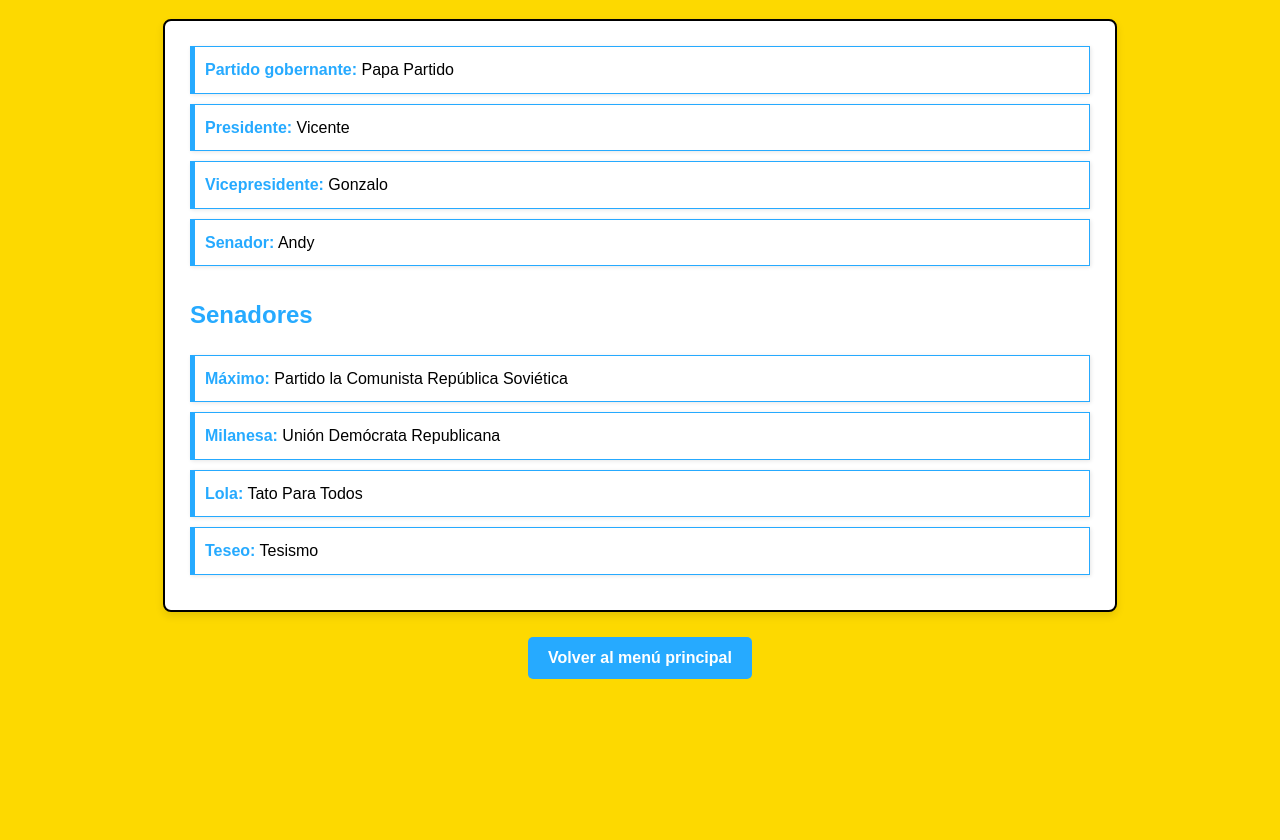
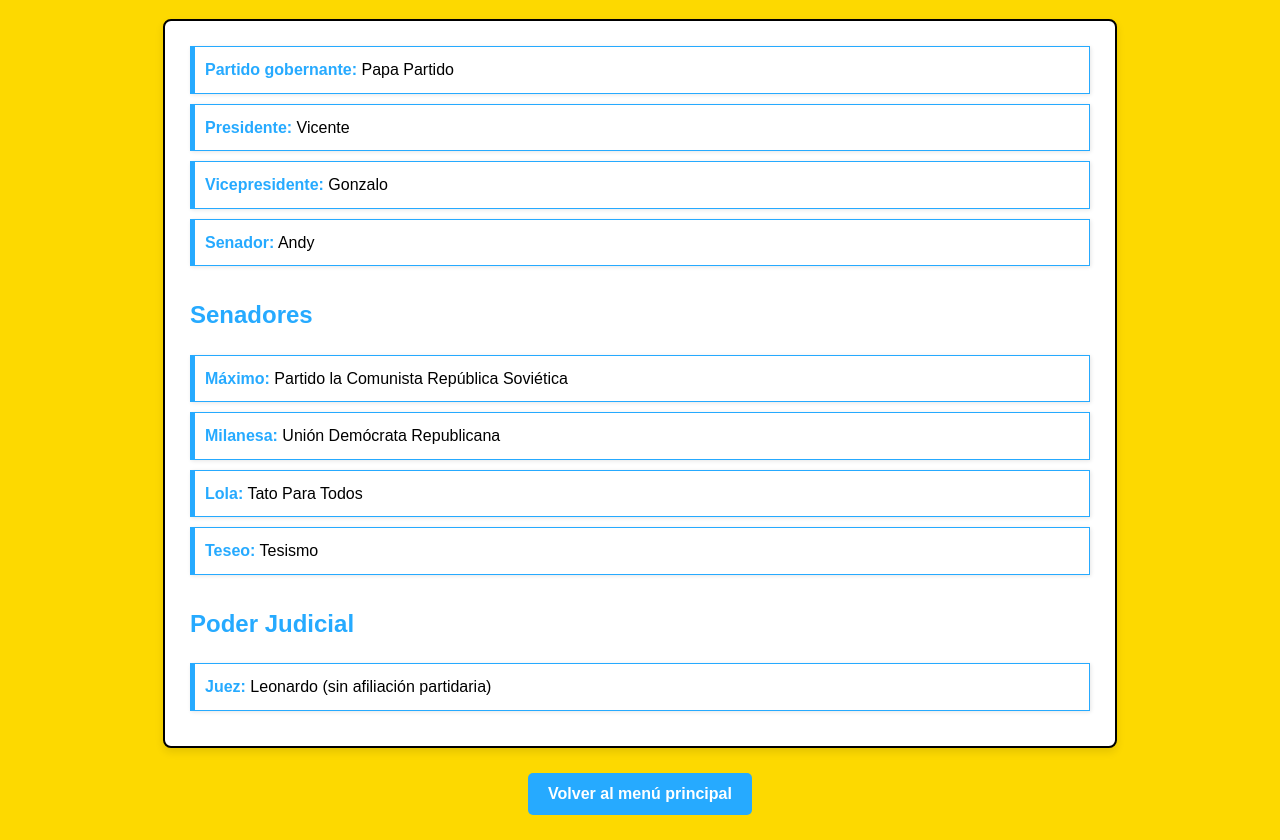
Before and after one commit to Republica1/Republic-web, a plain HTML site: page gobierno.html in a window 1280 px wide. Shown: the part 96-936 px from the top of the page. Before the commit the page ends 800 px from the top, so only its background shows below. Drawn offline with Linux system fonts and the light colour scheme.

Commit message:
Update gobierno.html

```diff
--- a/gobierno.html
+++ b/gobierno.html
@@ -135,6 +135,12 @@
   <div class="cargo">
     <span class="titulo-cargo">Teseo:</span> Tesismo
   </div>
+
+  <h2 style="color: var(--azul); margin-top:30px;">Poder Judicial</h2>
+
+  <div class="cargo">
+    <span class="titulo-cargo">Juez:</span> Leonardo (sin afiliación partidaria)
+  </div>
 </main>
 
 <footer>
```
